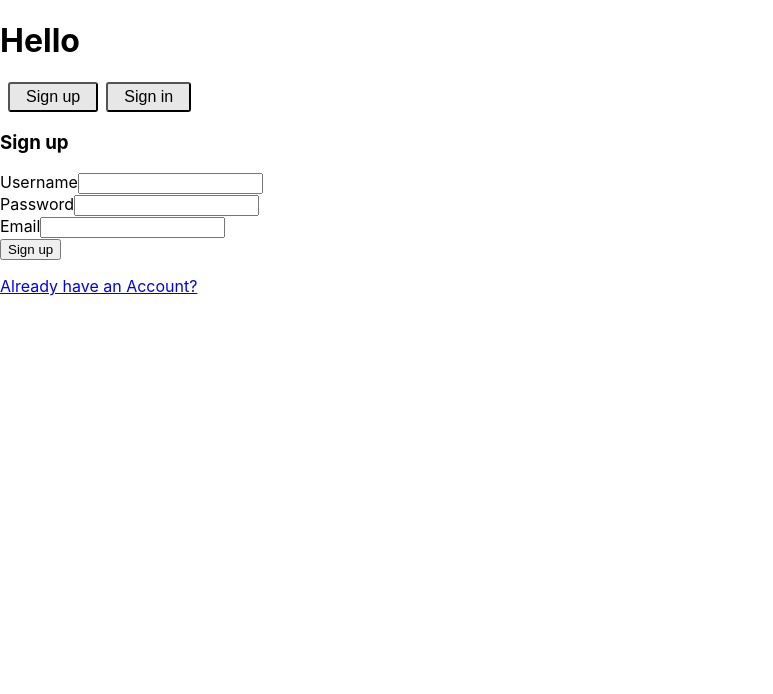
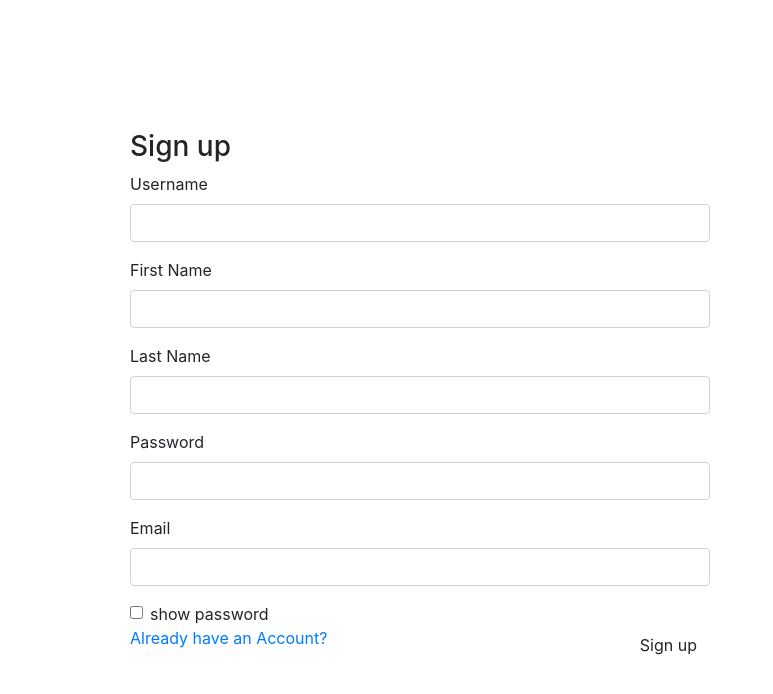
Before and after one commit to almeshekah/BookShare_Fd, a React (Create React App) app: page /signup in a window 1280 px wide. Shown: the top 694 px of the page, without its empty margins (0-773 px from the left). Built offline with nearby package versions, Linux system fonts and the light colour scheme.

Commit message:
fixDesign

```diff
--- a/package.json
+++ b/package.json
@@ -7,6 +7,7 @@
     "@testing-library/react": "^11.1.0",
     "@testing-library/user-event": "^12.1.10",
     "axios": "^0.21.1",
+    "bootstrap": "^4.6.0",
     "components": "^0.1.0",
     "js-cookie": "^2.2.1",
     "jwt-decode": "^3.1.2",
--- a/src/App.js
+++ b/src/App.js
@@ -1,12 +1,9 @@
 import React from "react";
-import NavBar from "./components/NavBar";
 import Routes from "./components/Routes";
 
 function App() {
   return (
     <div>
-      <h1>Hello </h1>
-      <NavBar />
       <Routes />
     </div>
   );
--- a/src/components/Home.js
+++ b/src/components/Home/index.js
@@ -1,9 +1,11 @@
 import React from "react";
+import NavBar from "../Navigation";
 
 const Home = () => {
   return (
     <div>
-      <h3> Home page</h3>{" "}
+      <NavBar />
+      <h3> Home page</h3>
     </div>
   );
 };
--- a/src/components/NavBar.js
+++ b/src/components/Navigation/index.js
@@ -1,13 +1,13 @@
 import React from "react";
-import { signout } from "../store/actions/authActions";
+import { signout } from "../../store/actions/authActions";
 import { Link } from "react-router-dom";
 import { useSelector, useDispatch } from "react-redux";
 
-import { AuthButtonStyled } from "../styles";
+import { AuthButtonStyled } from "../../styles";
 const NavBar = () => {
+  const user = useSelector((state) => state.authReducer.user);
   const dispatch = useDispatch();
 
-  const user = useSelector((state) => state.authReducer.user);
   return (
     <>
       {user ? (
--- a/src/components/authorisation/Signin.js
+++ b/src/components/authorisation/Signin.js
@@ -2,7 +2,7 @@ import { useState } from "react";
 import { signin } from "../../store/actions/authActions";
 import { useDispatch } from "react-redux";
 import { Link, useHistory } from "react-router-dom";
-
+import { AuthForm } from "./styles";
 const Signin = () => {
   const dispatch = useDispatch();
   const history = useHistory();
@@ -22,7 +22,7 @@ const Signin = () => {
   const [show, setShow] = useState("password");
 
   return (
-    <div className="container">
+    <AuthForm className="col-md-6">
       <h3>Sign in</h3>
       <form onSubmit={handleSubmit}>
         <div className="form-group">
@@ -63,7 +63,7 @@ const Signin = () => {
       <Link to="/signup">
         <p>Create an Account?</p>
       </Link>
-    </div>
+    </AuthForm>
   );
 };
 
--- a/src/components/authorisation/Signup.js
+++ b/src/components/authorisation/Signup.js
@@ -2,6 +2,7 @@ import { useState } from "react";
 import { signup } from "../../store/actions/authActions";
 import { useDispatch } from "react-redux";
 import { Link, useHistory } from "react-router-dom";
+import { AuthForm } from "./styles";
 
 const Signup = () => {
   const dispatch = useDispatch();
@@ -10,7 +11,11 @@ const Signup = () => {
     username: "",
     password: "",
     email: "",
+    firstName: "",
+    lastName: "",
   });
+
+  const [show, setShow] = useState("password");
 
   const handleChange = (event) =>
     setUser({ ...user, [event.target.name]: event.target.value });
@@ -18,15 +23,10 @@ const Signup = () => {
   const handleSubmit = (event) => {
     event.preventDefault();
     dispatch(signup(user, history));
-    return (
-      <div class="alert alert-primary" role="alert">
-        This is a primary alert—check it out!
-      </div>
-    );
   };
 
   return (
-    <div className="container">
+    <AuthForm className="col-md-6">
       <h3>Sign up</h3>
       <form onSubmit={handleSubmit}>
         <div className="form-group">
@@ -41,12 +41,34 @@ const Signup = () => {
           />
         </div>
         <div className="form-group">
+          <label>First Name</label>
+          <input
+            required
+            name="firstName"
+            value={user.firstName}
+            type="text"
+            className="form-control"
+            onChange={handleChange}
+          />
+        </div>
+        <div className="form-group">
+          <label>Last Name</label>
+          <input
+            required
+            name="lastName"
+            value={user.lastName}
+            type="text"
+            className="form-control"
+            onChange={handleChange}
+          />
+        </div>
+        <div className="form-group">
           <label>Password</label>
           <input
             required
             name="password"
             value={user.password}
-            type="password"
+            type={show}
             className="form-control"
             onChange={handleChange}
           />
@@ -62,25 +84,15 @@ const Signup = () => {
             onChange={handleChange}
           />
         </div>
-        {/* <div class="form-check">
-          <label>Type: </label><br></br>
-          <input class="form-check-input"
-          type="radio" name="flexRadioDefault"
-          id="flexRadioDefault1"
-          onChange={handleChange}/>
-          <label class="form-check-label" for="flexRadioDefault1">
-           Admin
-            </label>
-          </div>
-          <div class="form-check">
-            <input class="form-check-input"
-             type="radio" name="flexRadioDefault"
-             id="flexRadioDefault2" checked
-             onChange={handleChange}/>
-            <label class="form-check-label" for="flexRadioDefault2">
-              User
-            </label>
-          </div> */}
+        <div className="form-check">
+          <input
+            type="checkbox"
+            className="form-check-input"
+            id="exampleCheck1"
+            onChange={() => setShow(show === "password" ? "text" : "password")}
+          />
+          <label className="form-check-label">show password</label>
+        </div>
         <button className="btn float-right" type="submit">
           Sign up
         </button>
@@ -88,7 +100,7 @@ const Signup = () => {
       <Link to="/signin">
         <p>Already have an Account?</p>
       </Link>
-    </div>
+    </AuthForm>
   );
 };
 
--- /dev/null
+++ b/src/components/authorisation/styles.js
@@ -0,0 +1,7 @@
+import styled from "styled-components";
+
+export const AuthForm = styled.div`
+  position: relative;
+  padding: 30px;
+  margin: 100px;
+`;
--- a/src/index.js
+++ b/src/index.js
@@ -2,6 +2,8 @@ import React from "react";
 import ReactDOM from "react-dom";
 import "./index.css";
 import App from "./App";
+import "bootstrap/dist/css/bootstrap.min.css";
+
 import reportWebVitals from "./reportWebVitals";
 import { BrowserRouter } from "react-router-dom";
 import { Provider } from "react-redux"; // STEP 2
--- a/src/store/actions/authActions.js
+++ b/src/store/actions/authActions.js
@@ -14,7 +14,7 @@ const setUser = (token) => {
 export const signup = (newUser, history) => {
   return async (dispatch) => {
     try {
-      const res = await instance.post("/signup", newUser);
+      const res = await instance.post("/user/signup", newUser);
       dispatch(setUser(res.data.token));
       history.replace("/");
     } catch (error) {
@@ -26,7 +26,7 @@ export const signup = (newUser, history) => {
 export const signin = (userData, history) => {
   return async (dispatch) => {
     try {
-      const res = await instance.post("/signin", userData);
+      const res = await instance.post("/user/signin", userData);
       dispatch(setUser(res.data.token));
       history.replace("/");
     } catch (error) {
```
Also changed, not shown: 1 other file (tests, documents, lock files or other folders).
